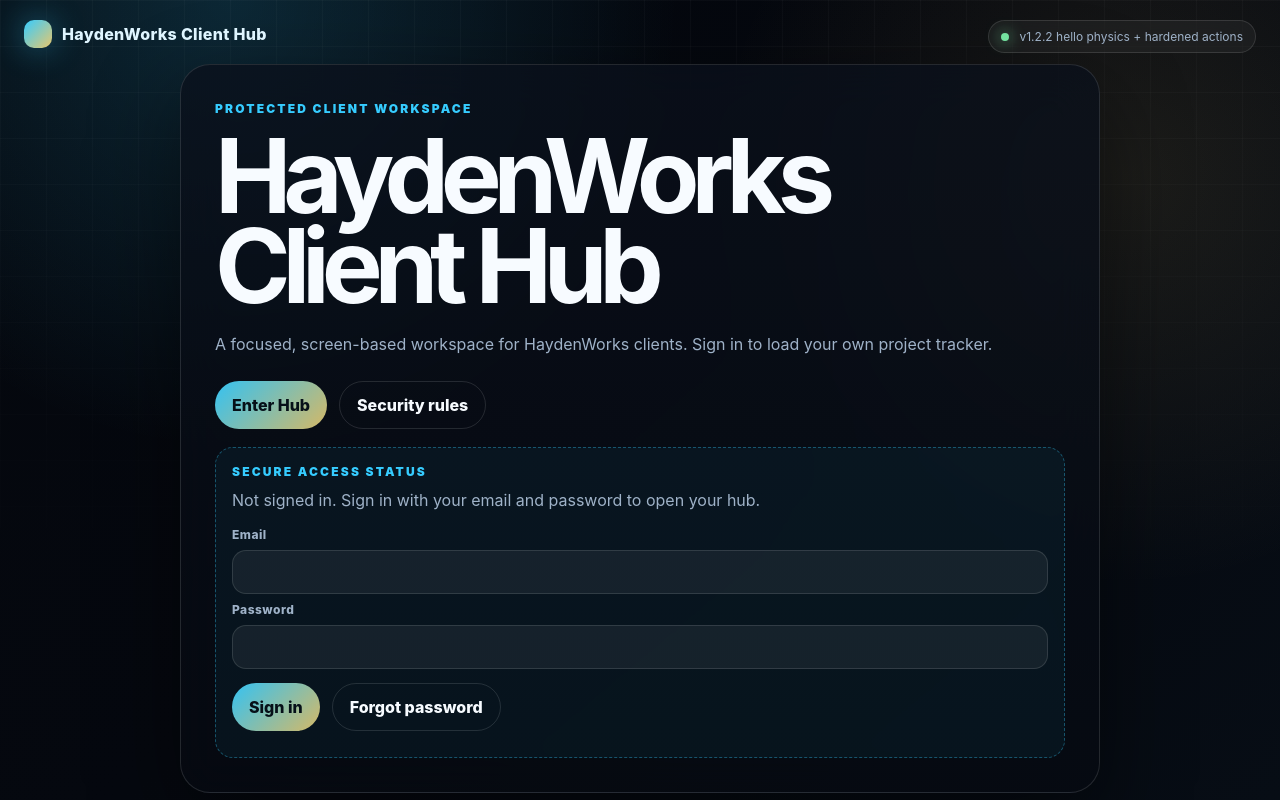
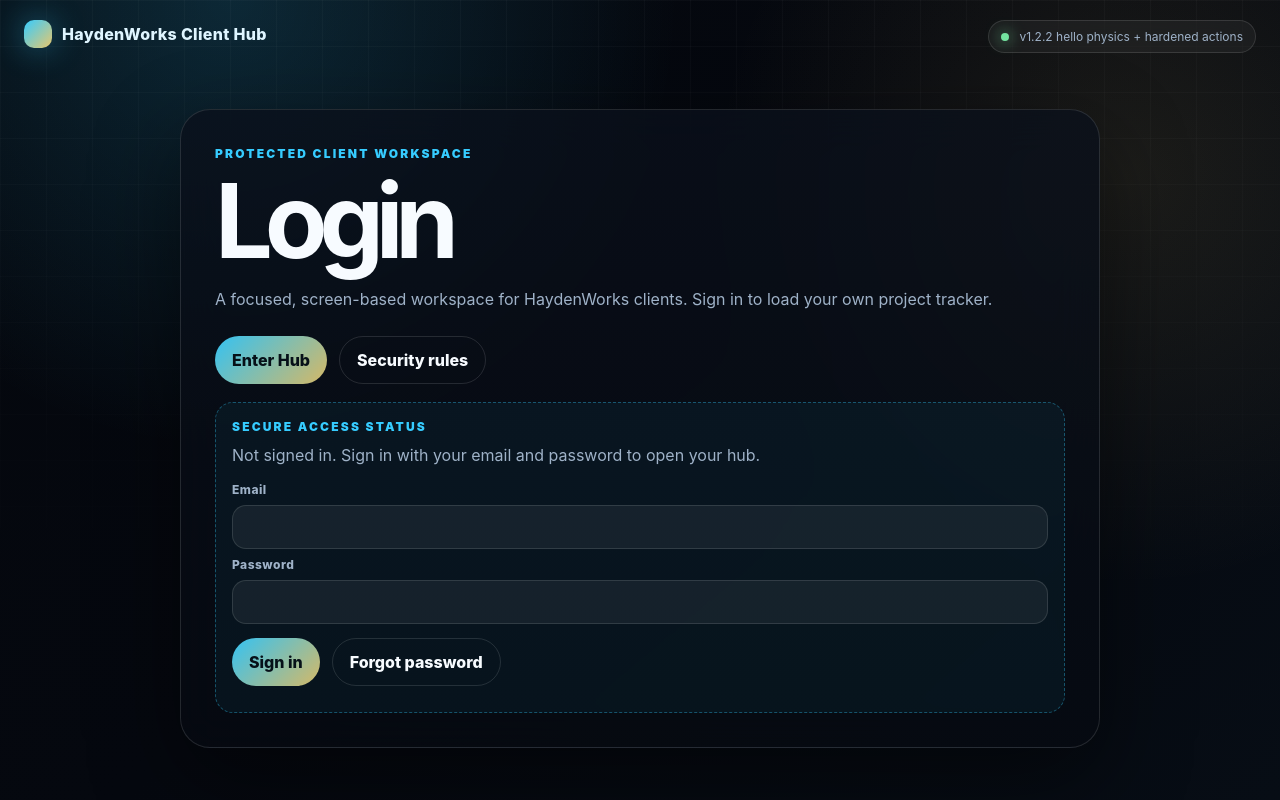
Before and after one commit to hloudenback99-source/haydenworks-client-hub, a plain HTML site: page index.html in a window 1280 px wide. Drawn offline with Linux system fonts and the light colour scheme.

Commit message:
Login heading on the access screen

```diff
--- a/index.html
+++ b/index.html
@@ -21,7 +21,7 @@
     <section id="scene-access" class="scene">
       <div class="access-card">
         <p class="kicker">Protected client workspace</p>
-        <h1 class="title">HaydenWorks Client Hub</h1>
+        <h1 class="title">Login</h1>
         <p class="subtitle">A focused, screen-based workspace for HaydenWorks clients. Sign in to load your own project tracker.</p>
         <div class="screen-actions"><button id="enterBtn" type="button" class="btn primary">Enter Hub</button><button id="securityBtn" type="button" class="btn ghost">Security rules</button></div>
       </div>
```
